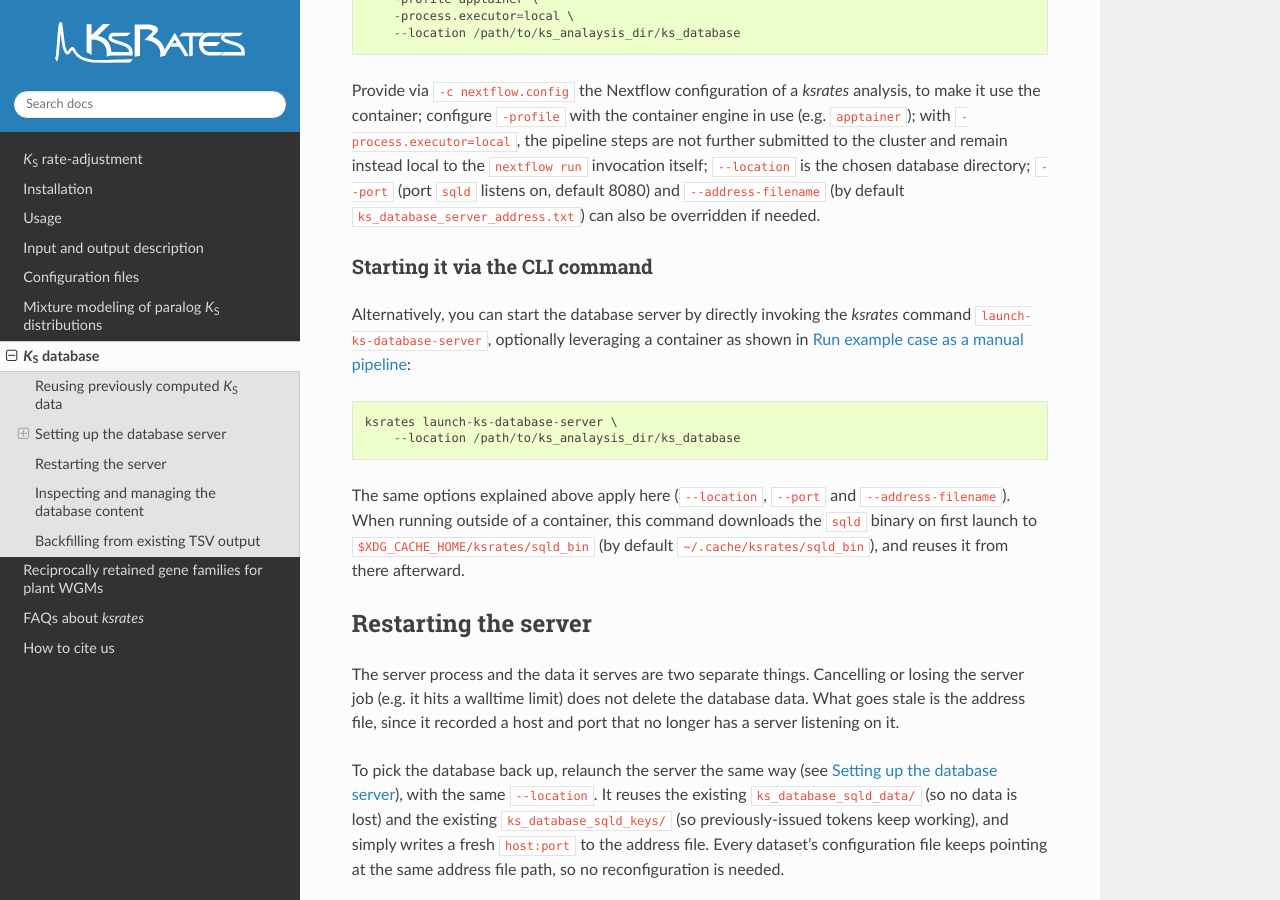
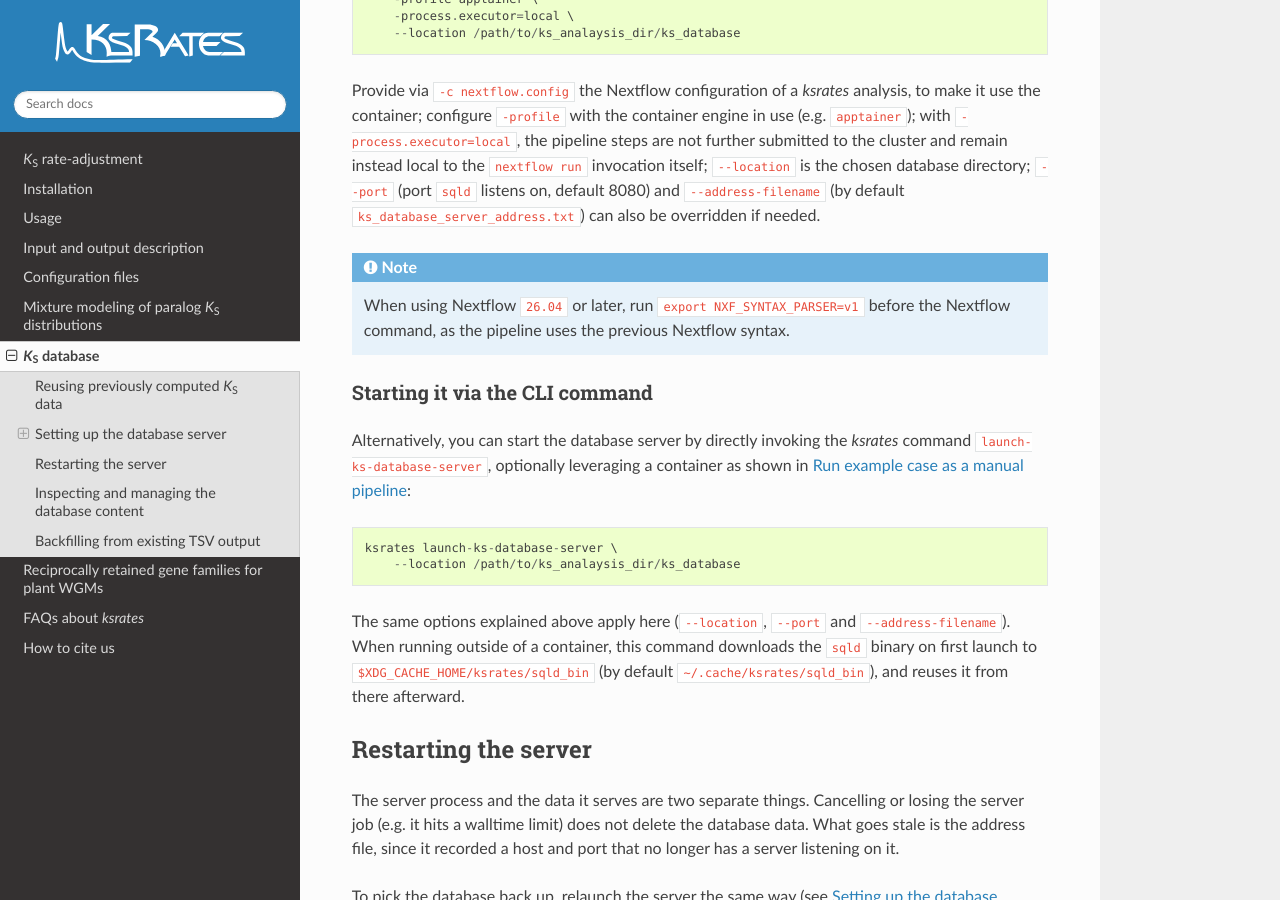
Before and after one commit to VIB-PSB/ksrates, a Sphinx documentation site: the page built from docs/ks_database.rst, in a window 1280 px wide and 900 px high, scrolled down 1938 px. Built offline with Sphinx 7.4.7 and the Read the Docs theme 3.1.0, drawn with Linux system fonts in a browser that asks for light colours.

Commit message:
Update docs: Nextflow 26.04 syntax parser

```diff
--- a/docs/ks_database.rst
+++ b/docs/ks_database.rst
@@ -90,6 +90,10 @@ with ``-process.executor=local``, the pipeline steps are not further submitted t
 ``--location`` is the chosen database directory;
 ``--port`` (port ``sqld`` listens on, default 8080) and ``--address-filename`` (by default ``ks_database_server_address.txt``) can also be overridden if needed.
 
+.. note::
+    When using Nextflow ``26.04`` or later, run ``export NXF_SYNTAX_PARSER=v1`` before the Nextflow command,
+    as the pipeline uses the previous Nextflow syntax.
+
 
 Starting it via the CLI command
 -------------------------------
--- a/docs/usage.rst
+++ b/docs/usage.rst
@@ -35,6 +35,11 @@ The *ksrates* pipeline can be automatically run through Nextflow with a few prep
        As from `ksrates` ``v2.0.0``, the Nextflow pipeline has been ported to DSL2 syntax and requires at least Nextflow version ``22.03.0-edge``. Refer to the :ref:`installation page <install_nextflow>` to learn how to get the latest Nextflow version. You can also launch a specific (e.g. previous) Nextflow version through the ``NXF_VER`` environmental variable in the command line::
 
             NXF_VER=24.10.5 nextflow run VIB-PSB/ksrates <args>
+
+
+    .. note::
+        When using Nextflow ``26.04`` or later, run ``export NXF_SYNTAX_PARSER=v1`` before the Nextflow command,
+        as the pipeline uses the previous Nextflow syntax.
 
     The first time the command is executed, Nextflow downloads a local copy of the *ksrates* Nextflow pipeline from the ``VIB-PSB/ksrates`` GitHub repository and stores it in the ``$HOME/.nextflow`` directory.
     Parameter ``-profile`` specifies which container will be pulled from Docker Hub (either Apptainer or Docker).
```
